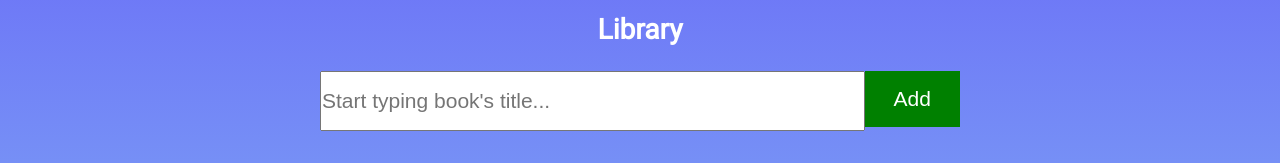
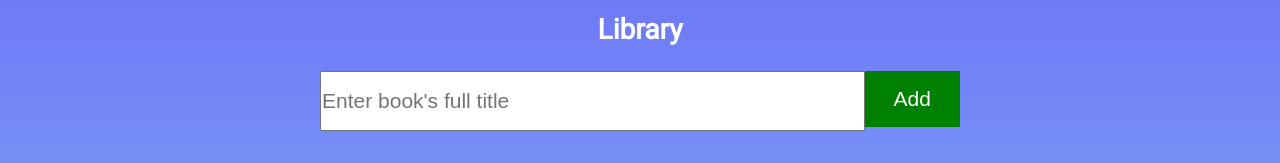
Before and after one commit to Northrain-cmd/library-react, a React (Create React App) app: page / in a window 1280 px wide. Shown: the top 163 px of the page. Built offline with nearby package versions, Linux system fonts and the light colour scheme; grey boxes are pictures that could not be loaded.

Commit message:
Adding new books complete

```diff
--- a/src/AddBook.js
+++ b/src/AddBook.js
@@ -1,28 +1,30 @@
 import React from 'react';
 
 export default class AddBook extends React.Component {
-    constructor(props){
-        super(props);
-        this.state = {
-            value: '',
-        }
-    }
-     inputHandler =  (e) => {
-        this.setState({
-            value: e.target.value
-        })
-    }
-    render () {
-        let val = this.state.value;
-        return(
-
-            <form id = 'new-book-form' onSubmit = {this.props.addBook.bind(this,val)}>
-                 <input type = 'text' name='newBook' value = {this.state.value} onChange = {this.inputHandler} placeholder = "Start typing book's title..."/>
-                 <input type = 'submit' name='newBook' value = 'Add'/>
-            </form>
-
-
-        )
-    }
-
+  constructor(props) {
+    super(props);
+    this.state = {
+      value: '',
+    };
+  }
+  inputHandler = (e) => {
+    this.setState({
+      value: e.target.value,
+    });
+  };
+  render() {
+    let val = this.state.value;
+    return (
+      <form id="new-book-form" onSubmit={this.props.addBook.bind(this, val)}>
+        <input
+          type="text"
+          name="newBook"
+          value={this.state.value}
+          onChange={this.inputHandler}
+          placeholder={this.props.placeholder}
+        />
+        <input type="submit" name="newBook" value="Add" />
+      </form>
+    );
+  }
 }
--- a/src/App.js
+++ b/src/App.js
@@ -6,6 +6,7 @@ import AddBook from './AddBook';
 class App extends React.Component {
   constructor(props) {
     super(props);
+    this.googleBooks = 'AIzaSyAESFTdUf9THRX481gN1QQVo-kekK_471k';
     this.state = {
       library: [
         {
@@ -25,36 +26,74 @@ class App extends React.Component {
             'http://books.google.com/books/content?id=luXhAwAAQBAJ&printsec=frontcover&img=1&zoom=1&edge=curl&source=gbs_api',
         },
       ],
+      placeholder:"Enter book's full title"
     };
   }
-  editFormSubmit = (index,e) => {
-   let newLib = this.state.library.map((book,i) => {
+  editFormSubmit = (index, e) => {
+    let newLib = this.state.library.map((book, i) => {
       if (index === i) {
         book.title = e.target.title.value;
         book.author = e.target.author.value;
         book.pages = e.target.pages.value;
       }
-     return book
-   })
+      return book;
+    });
 
     this.setState({
       library: [...newLib],
+    });
+  };
+
+  addBook = (val, e) => {
+    let response;
+    e.preventDefault();
+    if (val.length >= 3) {
+      fetch(
+        `https://www.googleapis.com/books/v1/volumes?&fields=items(volumeInfo(title,authors,pageCount,imageLinks(thumbnail)))&q=${val}&maxResults=1&key=${this.googleBooks}`
+      )
+        .then((data) => {
+          data.json().then((result) => {
+            response = result.items[0].volumeInfo;
+            if (! this.state.library.find((book) => {
+              return book.title === response.title
+            })) {
+              this.setState({
+                library: [
+                  ...this.state.library,
+                  {
+                    isRead: false,
+                    title: response.title,
+                    author: response.authors ? response.authors.toString() : 'unknown',
+                    pages: response.pageCount ? response.pageCount : 'unknown',
+                    cover: response.imageLinks.thumbnail,
+                  },
+                ],
+              });
+            }
+            else {
+              this.setState({
+                placeholder : "You already added this book"
               })
-
             }
 
-  addBook = (val,e) => {
-    e.preventDefault();
-    console.log(val)
+          });
+
+        })
+        .catch((error) => {
+          console.log(error);
+        });
     }
-  deleteBook =  (index) => {
-    console.log(index)
+  };
+  deleteBook = (index) => {
+    console.log(index);
     this.setState({
-      library: [...this.state.library.filter((book,i) => {
+      library: [
+        ...this.state.library.filter((book, i) => {
           return index !== i;
-      })]
-    })
-  }
+        }),
+      ],
+    });
+  };
   changeReadStatus = (index) => {
     let newLib = this.state.library.map((book, i) => {
       if (index === i) {
@@ -70,12 +109,12 @@ class App extends React.Component {
     return (
       <div className="App">
         <h1>Library</h1>
-        <AddBook addBook = {this.addBook}/>
+        <AddBook placeholder = {this.state.placeholder} addBook={this.addBook} />
         <BooksContainer
-          editFormSubmit = {this.editFormSubmit}
+          editFormSubmit={this.editFormSubmit}
           changeReadStatus={this.changeReadStatus}
           library={this.state.library}
-          deleteBook = {this.deleteBook}
+          deleteBook={this.deleteBook}
         />
       </div>
     );
```
Also changed, not shown: 1 other file (tests, documents, lock files or other folders). Lines whose indentation alone changed are shown as unchanged.
